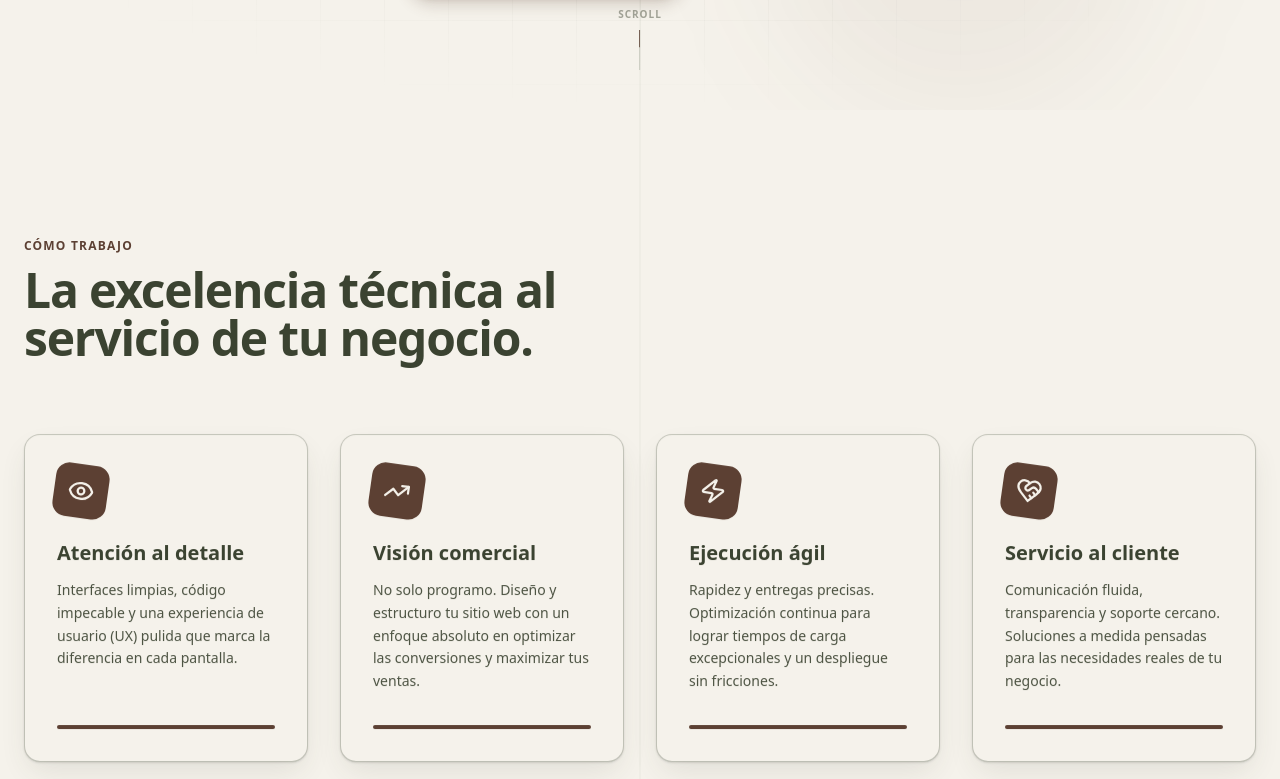
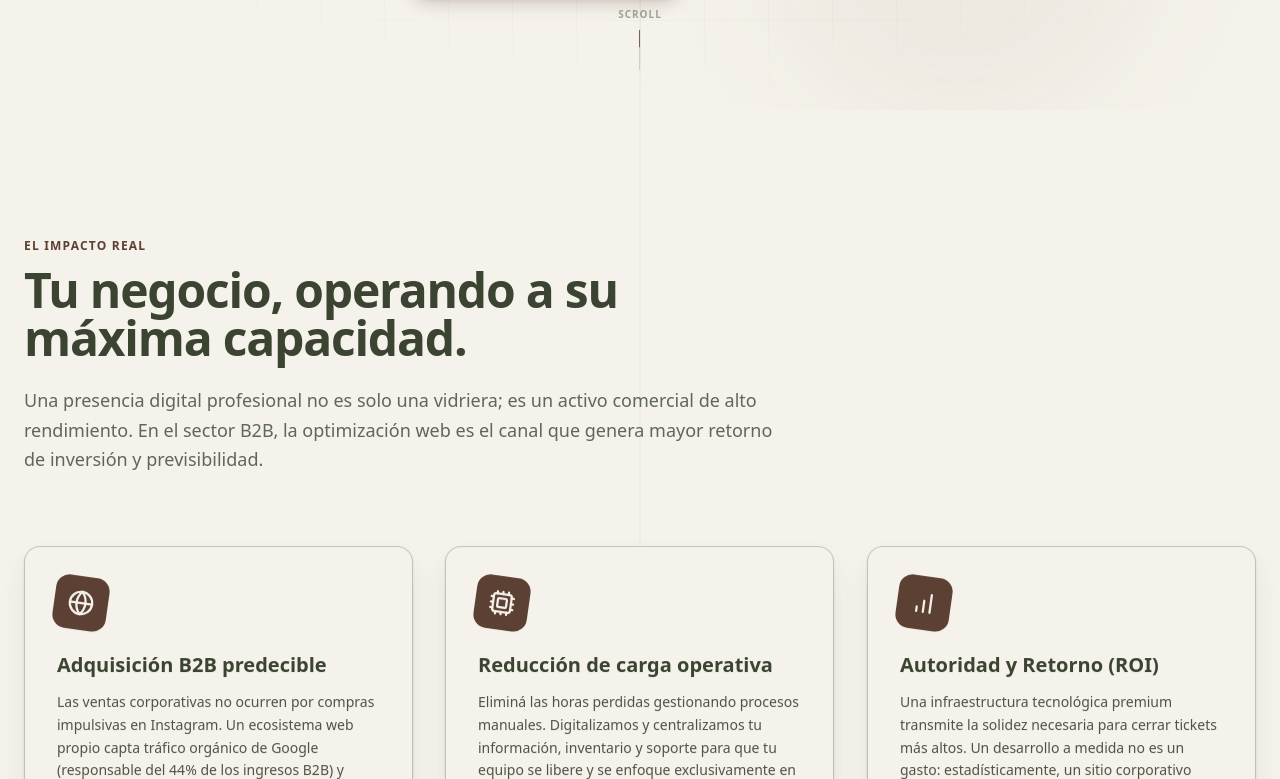
Before and after one commit to nachom1833/Orco-Barberis, a Next.js app: page / in a window 1280 px wide. Shown: the part 701-1480 px from the top of the page. Built offline with nearby package versions, Linux system fonts and the light colour scheme.

Commit message:
feat: implement landing page layout with imported section components

```diff
--- a/src/app/page.tsx
+++ b/src/app/page.tsx
@@ -16,9 +16,9 @@ export default function Home() {
         {/* Background guiding thread vertical line */}
         <div className="absolute left-4 md:left-1/2 top-0 bottom-0 w-[1px] bg-brand-olive/[0.06] -translate-x-1/2 pointer-events-none -z-10" />
         <Hero />
-        <ValueProp />
         <Impact />
         <Portfolio />
+        <ValueProp />
         <Methodology />
         <AboutMe />
         <CTA />
```
